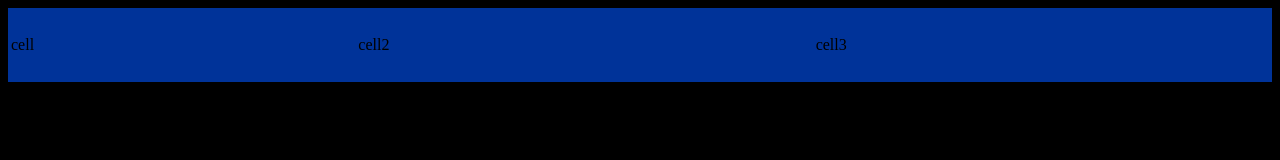
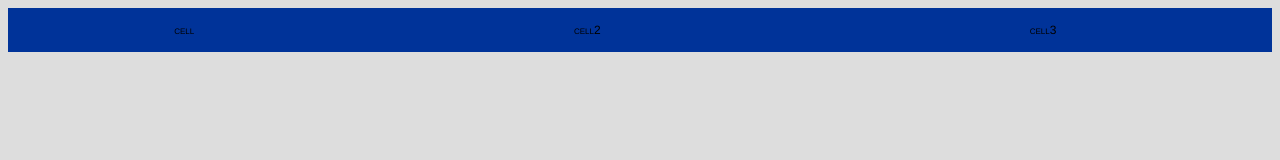
Before and after one commit to testrealm/testrealm.github.io, a plain HTML site: page index.html in a window 1280 px wide. Drawn offline with Linux system fonts and the light colour scheme.

Commit message:
Update testsheet.css

```diff
--- a/testsheet.css
+++ b/testsheet.css
@@ -1,16 +1,25 @@
+body {
+  background-color: #dddddd;
+}
+
 table.header {
 	width: 100%;
 	background-color: #003399;
 }
 
 tr.header {
-	height:70px;
+	height:40px;
+}
+
+td.header {
+	text-align: center;
+	vertical-align: center;
+	font-family: helvetica;
+	font-size: 12px;
+	font-variant: small-caps;
+	font-color: #ffffff;
 }
 
 td.header:hover {
 	background-color: #0077dd;
 }
-
-body {
-  background-color: #000000;
-}
```
